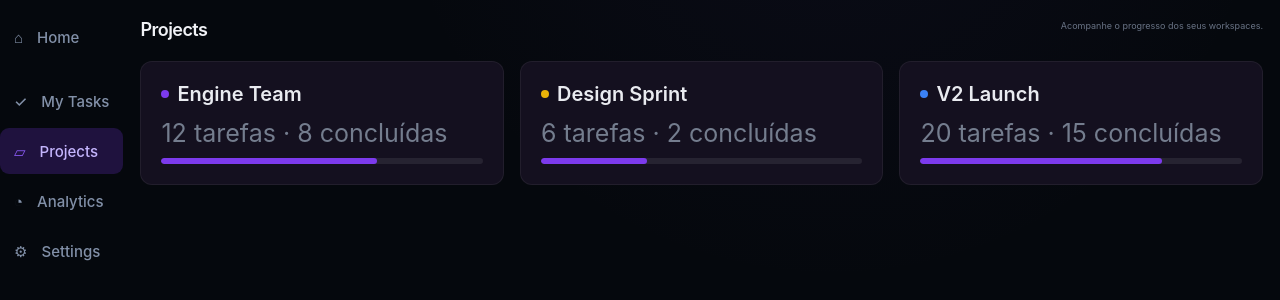
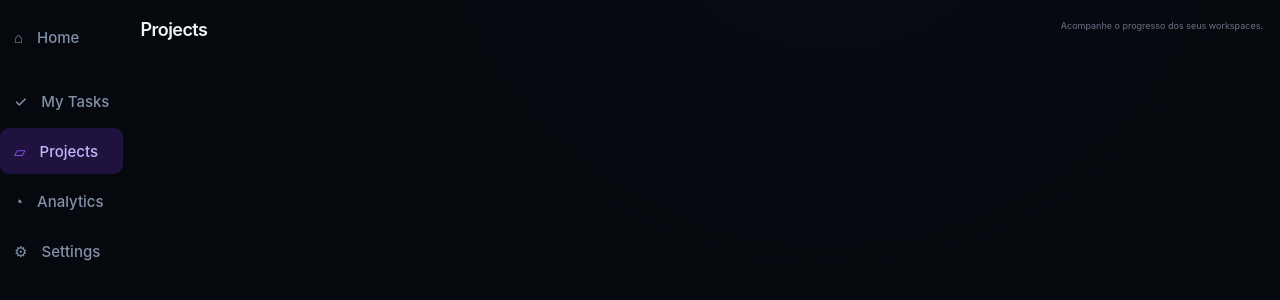
Before and after one commit to kauamarkkes/Chekou, a React (Vite) app in the folder frontend/: page /projetos in a window 1280 px wide. Shown: the top 300 px of the page. Built offline with nearby package versions, Linux system fonts and the light colour scheme.

Commit message:
remove rotas de Engine Team, Design Sprint e V2 Launch

```diff
--- a/frontend/src/data/projetos.js
+++ b/frontend/src/data/projetos.js
@@ -1,6 +1,3 @@
 //dados resumidos dos projetos/workspaces, compartilhado entre Sidebar e Projects
 export const projetos = [
-  { nome: "Engine Team", cor: "purple", tarefas: 12, concluidas: 8, rota: "/projetos/engine-team" },
-  { nome: "Design Sprint", cor: "yellow", tarefas: 6, concluidas: 2, rota: "/projetos/design-sprint" },
-  { nome: "V2 Launch", cor: "blue", tarefas: 20, concluidas: 15, rota: "/projetos/v2-launch" },
 ];
```
